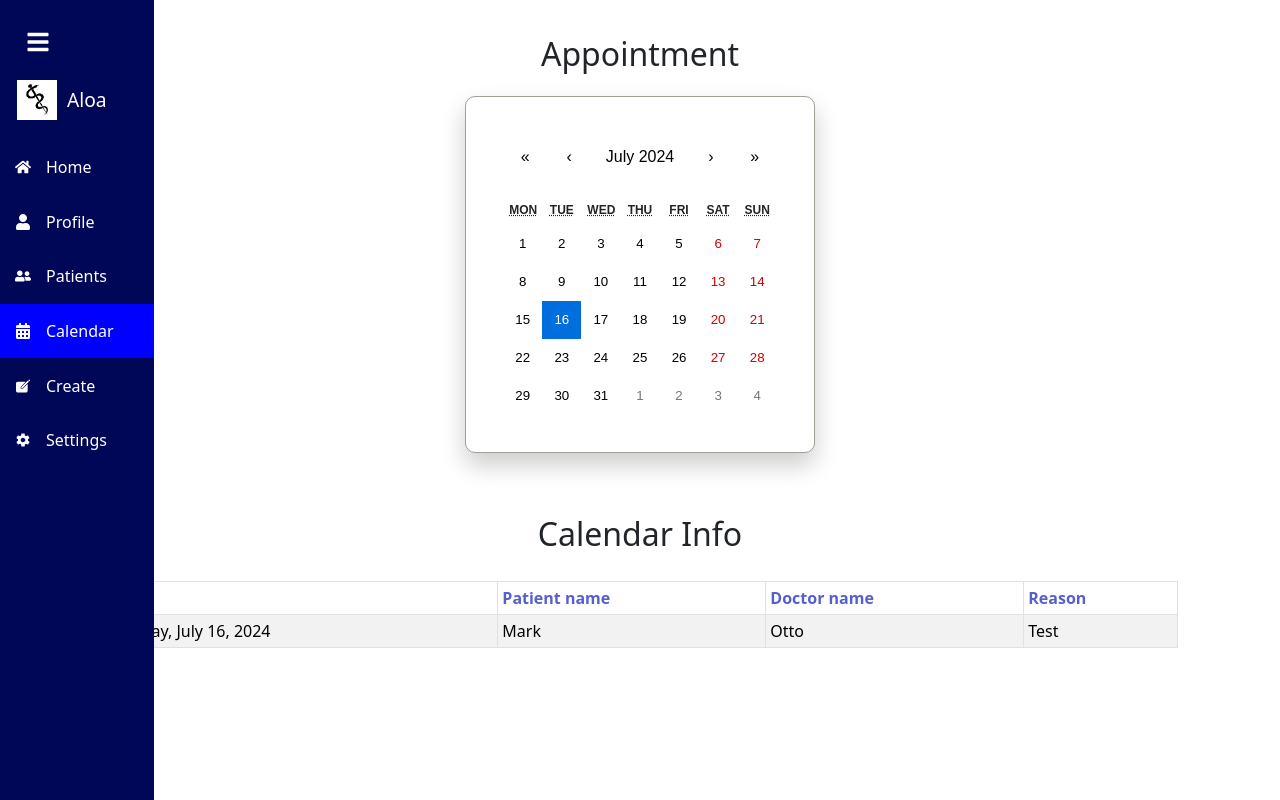
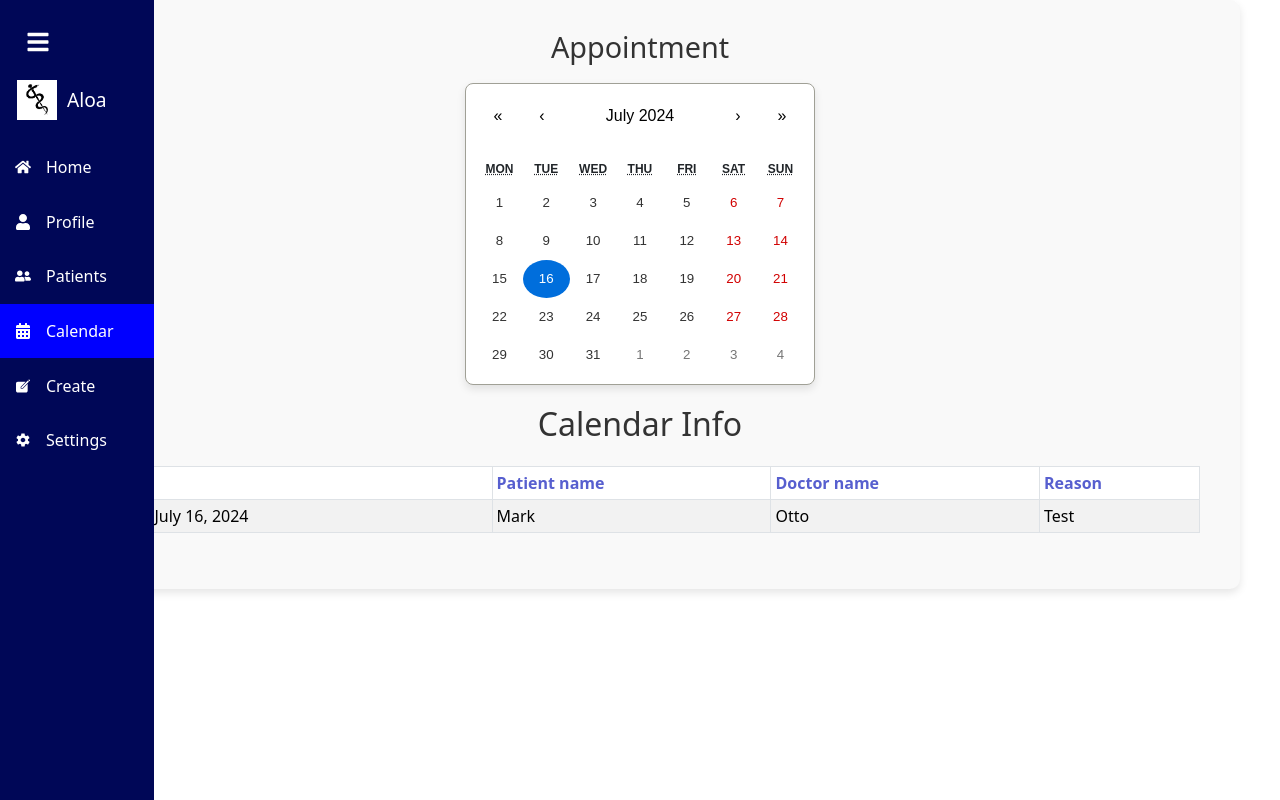
Before and after one commit to cedric190703/ALOA, a React (Vite) app in the folder app-frontend/: page /appointment in a window 1280 px wide. Built offline with nearby package versions, Linux system fonts and the light colour scheme.

Commit message:
update the calendar section

```diff
--- a/app-frontend/src/styles/appointments.css
+++ b/app-frontend/src/styles/appointments.css
@@ -1,51 +1,66 @@
-.react-calendar {
-    width: 100%;
+.calendar-container {
+    display: flex;
+    flex-direction: column;
+    align-items: center;
+    padding: 20px;
+    background-color: #f9f9f9; /* Light background for better contrast */
+    border-radius: 10px; /* Rounded corners for a modern look */
+    box-shadow: 0 4px 8px rgba(0, 0, 0, 0.1); /* Subtle shadow for depth */
     max-width: 1200px;
     margin: auto;
+}
+
+.calendar-container > h2 {
+    text-align: center;
+    padding: 10px;
+    color: #333;
+    font-size: 1.8em;
+}
+
+.react-calendar {
+    max-width: 900px;
     border: 1px solid #a0a096;
-    border-radius: 10px;
-    box-shadow: 0 12px 24px rgba(0, 0, 0, 0.2);
-    padding: 3%;
+    border-radius: 8px;
+    box-shadow: 0 4px 8px rgba(0, 0, 0, 0.1);
+    padding: 10px;
+    background-color: #ffffff;
 }
 
 .react-calendar__tile {
     max-width: 100%;
     text-align: center;
-    padding: 10px 0;
+    padding: 8px 0; /* Slightly reduced padding for a compact look */
+    font-size: 1em; /* Standard font size */
+    color: #333; /* Darker text color for better readability */
 }
 
 .react-calendar__tile--active {
-    background: #006edc;
+    background: #006edc; /* Primary color for active tile */
     color: white;
+    border-radius: 50%; /* Circular background for active dates */
 }
 
 .react-calendar__tile--now {
-    background: #00aaff;
+    background: #00aaff; /* Highlight color for current date */
     color: white;
-}
-
-.calendar-container {
-    align-items: center;
-}
-
-.calendar-container > h2 {
-    text-align: center;
-    padding: 15px;
+    border-radius: 50%; /* Circular background */
 }
 
 .calendar-info-container {
-    padding: 5%;
+    padding: 20px;
     width: 100%;
-    max-width: 1200px;
+    max-width: 1200px; /* Consistent max-width */
     margin: auto;
 }
 
 .calendar-info-container > h2 {
-    padding-bottom: 20px;
+    padding-bottom: 15px;
     text-align: center;
+    color: #333;
 }
 
 .calendar-info {
     display: flex;
     justify-content: center;
+    align-items: center;
 }
```
Also changed, not shown: app-frontend/src/pages/AppointmentPage.tsx (line endings or trailing spaces).
